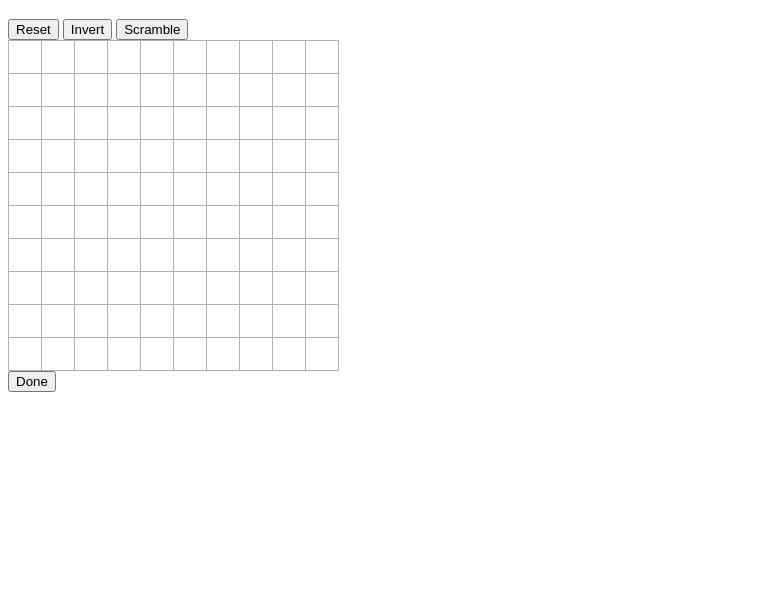
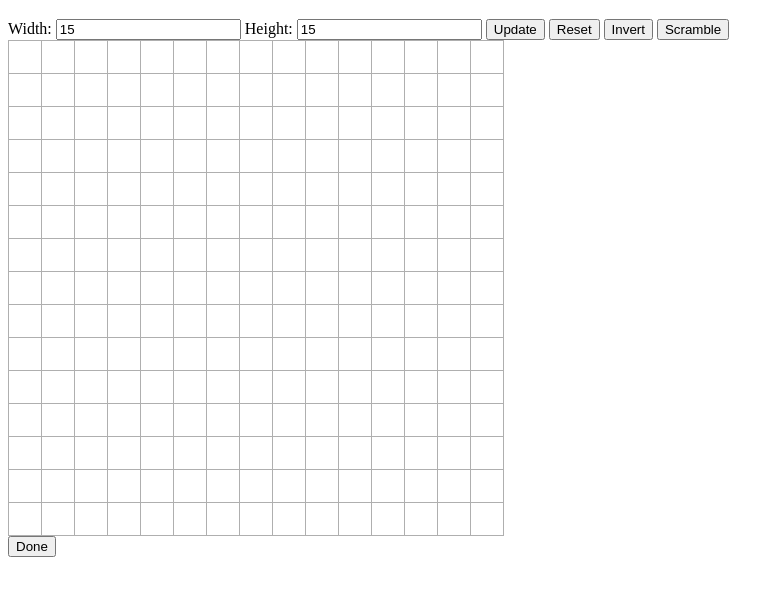
Before and after one commit to codehound42/Nonogram-Creation-Tool, a plain HTML site: page index.html in a window 1280 px wide. Shown: the part 61-656 px from the top of the page, without its empty margins (0-784 px from the left). Drawn offline with nearby package versions, Linux system fonts and the light colour scheme.

Commit message:
Add buttons for width and height

```diff
--- a/index.html
+++ b/index.html
@@ -1,17 +1,18 @@
 <!DOCTYPE html>
 <html>
 <head>
-<title>Hanjie</title>
+<title>Hanjie Generation Tool</title>
 <script src="http://ajax.googleapis.com/ajax/libs/jquery/1.11.1/jquery.min.js"></script>
 <script>
 $(document).ready(function(){
-	var width = 10;
-	var height = 10;
+	var width = 15;
+	var height = 15;
 
-	var mouseLeft = false;
-	var mouseRight = false;
+	// Function to generate the grid based on width and height
+	function generateTable() {
+		width = parseInt($("#input_width").val());
+		height = parseInt($("#input_height").val());
 
-	// Generate table
 		var t = "<table id='table_draw' border='1px solid #000000' oncontextmenu='return false'>";
 		for (var y=0; y<height; y++) {
 			t += "<tr>";
@@ -23,13 +24,21 @@ $(document).ready(function(){
 		}
 		t += "</table>";
 		$("#button_random").after(t);
+	}
 
-	$("td").mouseover(function(){
+	// Generate the initial table
+	generateTable();
+
+	// Event handlers
+	var mouseLeft = false;
+	var mouseRight = false;
+
+	$("body").on("mouseover", "td", function(){
 		if (mouseLeft) $(this).addClass("colored");
 		if (mouseRight) $(this).removeClass("colored");
 	});
 
-	$("td").mousedown(function(event){
+	$("body").on("mousedown", "td", function(event){
 		switch (event.which) {
 			case 1:
 				mouseLeft = true;
@@ -182,6 +191,11 @@ $(document).ready(function(){
 		$("#button_invert").remove();
 		$("#button_random").remove();
 	});
+
+	$("#button_update").click(function() {
+		$("#table_draw").remove(); // Remove the existing table
+		generateTable(); // Generate a new table with the updated dimensions
+	});
 });
 </script>
 <style>
@@ -207,6 +221,11 @@ td {
 </head>
 <body>
 <h1>Hanjie</h1>
+<label for="input_width">Width:</label>
+<input type="number" id="input_width" value="15" min="1">
+<label for="input_height">Height:</label>
+<input type="number" id="input_height" value="15" min="1">
+<button id="button_update" type="button" name="update">Update</button>
 <button id="button_reset" type="button" name="reset">Reset</button>
 <button id="button_invert" type="button" name="invert">Invert</button>
 <button id="button_random" type="button" name="random">Scramble</button>
```
Also changed, not shown: 1 other file. Lines whose indentation alone changed are shown as unchanged.
